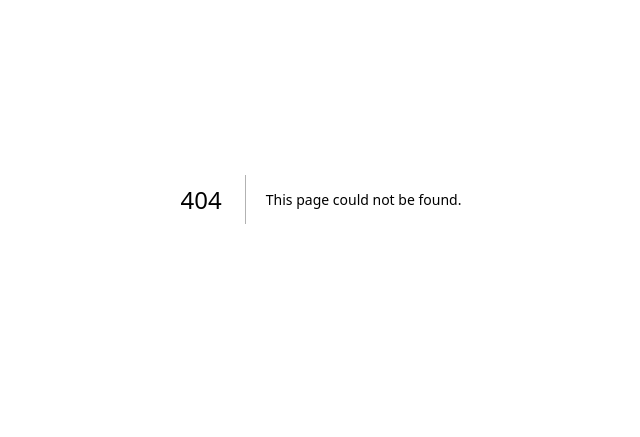
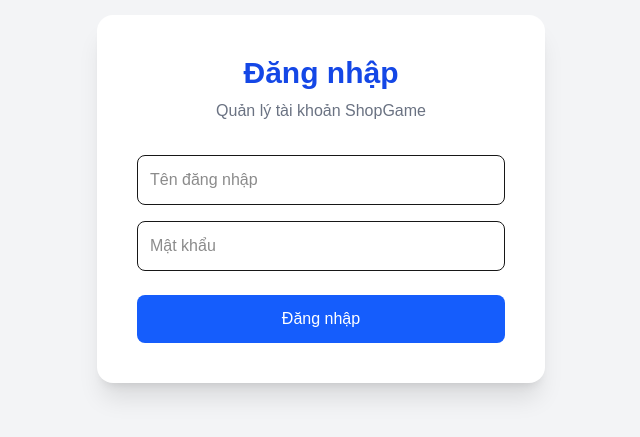
Before and after one commit to mhuy-byte/shopgame-v2, a Next.js app: page /login in a window 1280 px wide. Before the commit this address had no page. Shown: the part 201-638 px from the top of the page, without its empty margins (319-959 px from the left). Built offline with nearby package versions, Linux system fonts and the light colour scheme.

Commit message:
Create page.js

```diff
--- /dev/null
+++ b/app/login/page.js
@@ -0,0 +1,37 @@
+export default function Login() {
+  return (
+    <main className="min-h-screen bg-gray-100 flex items-center justify-center">
+
+      <div className="bg-white p-10 rounded-2xl shadow-xl w-full max-w-md">
+
+        <h1 className="text-3xl font-bold text-center text-blue-700">
+          Đăng nhập
+        </h1>
+
+        <p className="text-center text-gray-500 mt-2">
+          Quản lý tài khoản ShopGame
+        </p>
+
+        <input
+          type="text"
+          placeholder="Tên đăng nhập"
+          className="w-full border rounded-lg p-3 mt-8"
+        />
+
+        <input
+          type="password"
+          placeholder="Mật khẩu"
+          className="w-full border rounded-lg p-3 mt-4"
+        />
+
+        <button
+          className="w-full bg-blue-600 text-white p-3 rounded-lg mt-6 hover:bg-blue-700"
+        >
+          Đăng nhập
+        </button>
+
+      </div>
+
+    </main>
+  );
+}
```
